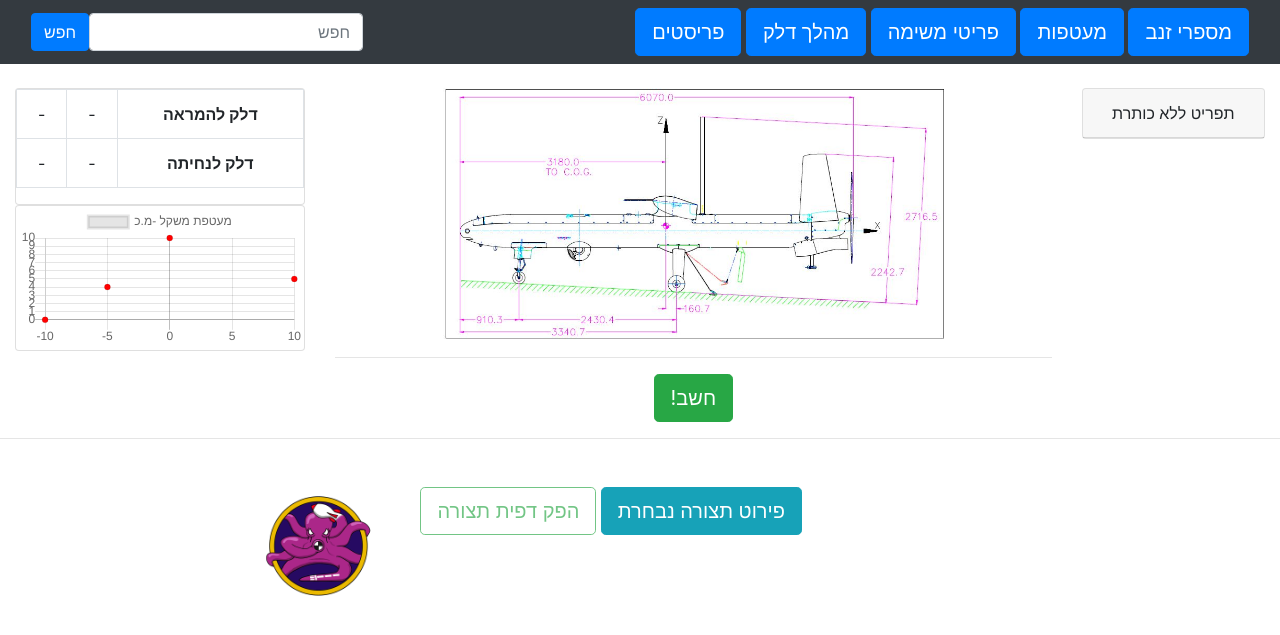
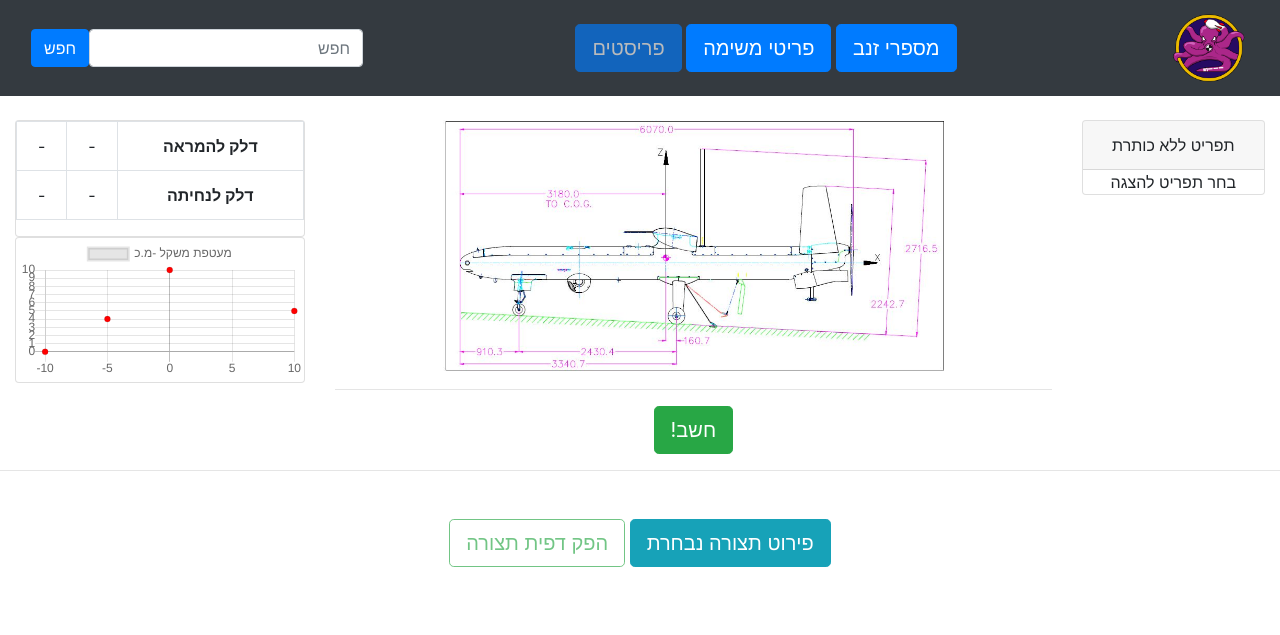
Before and after one commit to siorm2310/Tamnun, a Django app: page /hello in a window 1280 px wide. Shown: the top 635 px of the page. Run offline with Django 3.2, Linux system fonts and the light colour scheme; tables that the repository leaves empty hold one stand-in row (values such as "Sample post"); some libraries are stand-ins or nearby versions.

Commit message:
added better right menu function, removed unnecessary buttons in UAV view

```diff
--- a/TamnunMainPage/static/TamnunMainPage/css/UAV.css
+++ b/TamnunMainPage/static/TamnunMainPage/css/UAV.css
@@ -1,8 +1,8 @@
-.navbar{
+.navbar {
   direction: rtl;
 }
 
-#footer_calc{
+#footer_calc > * {
   justify-content: center;
   direction: rtl;
 }
@@ -13,21 +13,18 @@
 
 #logo {
   /* size is relative to containing block */
-    width: 90%;
-    position: sticky;
-    left: -350%;
-    top: -25%;
+  width: 5rem;
 }
 
 #schematic {
   width: 70%;
 }
 
-.modal{
+.modal {
   /* TODO: correct orientiation of modal */
   direction: rtl;
 }
 
-.table{
+.table {
   direction: rtl;
 }
--- a/TamnunMainPage/static/TamnunMainPage/js/UAV.js
+++ b/TamnunMainPage/static/TamnunMainPage/js/UAV.js
@@ -3,11 +3,8 @@ const aircraftType = JSON.parse(
   document.getElementById("aircraftType").textContent
 );
 const aircrafts = JSON.parse(document.getElementById("aircrafts").textContent);
-const items = JSON.parse(document.getElementById("items").textContent);
-jsonz = {
-  A: "a",
-  B: "b",
-};
+const ACitems = JSON.parse(document.getElementById("JsonACitems").textContent);
+jsonz = { A: "a", B: "b" };
 /* Asyncronous events  */
 
 /* functionality */
@@ -33,6 +30,22 @@ function populateItemList(items_data) {
     }
   }
   return;
+}
+
+function populateRightMenu(data, displayData, dataName) {
+  const menuList = document.getElementById("item_list");
+  menuList.innerHTML = null; // clear existing data
+
+  if (data === []) {
+    menuList.innerHTML = '<li class="list-item">אין פריטים להצגה</li>';
+    return;
+  }
+
+  for (let el of data) {
+    const template = `<button type="button" data-id = ${el["id"]}
+    class="list-group-item list-group-item-action ${dataName}">${el[displayData]}</button>`;
+    menuList.innerHTML += template;
+  }
 }
 
 function deriveWeightAndBalanceData(serverData, desiredData) {
@@ -109,37 +122,20 @@ document.addEventListener("DOMContentLoaded", () => {
   // Navbar buttons
   document.getElementById("tail_number").addEventListener("click", () => {
     document.getElementById("menu_headline").innerHTML = "מספרי זנב";
-
-    try {
-      populateItemList(dataReceived["tailNumbers"][0]);
-    } catch (error) {
-      console.error(error);
-      populateItemList({});
-    }
-  });
-
-  document.getElementById("envelopes").addEventListener("click", () => {
-    document.getElementById("menu_headline").innerHTML = "מעטפות";
+    populateRightMenu(aircrafts, "tailNumber", "aircraft");
   });
 
   document.getElementById("items").addEventListener("click", () => {
     document.getElementById("menu_headline").innerHTML = "פריטי משימה";
-    try {
-      populateItemList(dataReceived["items"][0]);
-    } catch (error) {
-      console.error(error);
-      populateItemList({});
-    }
-  });
-
-  document.getElementById("fuelflow").addEventListener("click", () => {
-    document.getElementById("menu_headline").innerHTML = "מהלכי דלק";
+    populateRightMenu(ACitems, "itemName", "ACitems");
   });
 
   document.getElementById("presets").addEventListener("click", () => {
     document.getElementById("menu_headline").innerHTML = "פריסטים";
   });
 
+  // Right menu buttons
+  document.querySelectorAll(".aircraft").forEach((btn) => {});
   // Footer buttons
 
   document.getElementById("generatePDF").addEventListener("click", () => {});
--- a/TamnunMainPage/templates/TamnunMainPage/UAV.html
+++ b/TamnunMainPage/templates/TamnunMainPage/UAV.html
@@ -5,7 +5,7 @@
 {% block static_files %}
 {{ aircraftType|json_script:"aircraftType" }}
 {{ aircrafts|json_script:"aircrafts" }}
-{{ items|json_script:"items" }}
+{{ items|json_script:"JsonACitems" }}
 <link rel="stylesheet" href="{% static 'TamnunMainPage/css/UAV.css' %}">
 <script defer type = "text/javascript" src="{% static 'TamnunMainPage/js/UAV.js' %}"></script>
 {% endblock %}
@@ -14,13 +14,13 @@
 
 <nav class="navbar navbar-expand-lg navbar-dark bg-dark" >
   <div class="container-fluid">
+    <img src="{% static 'TamnunMainPage/Logo.png' %}" alt="logo" srcset="" id="logo">
     <div class="btn-group-lg">
         <button type="button" class="btn btn-primary" id="tail_number">מספרי זנב</button>
-        <button type="button" class="btn btn-primary" id="envelopes">מעטפות</button>
         <button type="button" class="btn btn-primary" id="items">פריטי משימה</button>
-        <button type="button" class="btn btn-primary" id="fuelflow">מהלך דלק</button>
-        <button type="button" class="btn btn-primary" id="presets">פריסטים</button>
+        <button type="button" class="btn btn-primary" id="presets" disabled>פריסטים</button>
     </div>
+
     <form class="form-inline" action="" method="post">
       <div class="form-group">
         <input type="text" class="form-control" placeholder="חפש">
@@ -51,16 +51,13 @@
 <hr>
 <br>
     <footer class="navbar" id="footer_calc">
-      <div class="container">
+      <div class="container-fluid">
         <div class="row">
-          <div class="col-10">
+          <div class="col">
             <div class="btn-group-lg">
               <button type="button" class="btn btn-info" id="list_items" data-toggle="modal" data-target="#itemListModal">פירוט תצורה נבחרת</button>
               <button type="button" class="btn btn-outline-success" id="generatePDF" disabled>הפק דפית תצורה</button>
             </div>
-          </div>
-          <div class="col-2">
-              <img src="{% static 'TamnunMainPage/Logo.png' %}" alt="A/C schematic" srcset="" id="logo">
           </div>
         </div>
       </div>
--- a/TamnunMainPage/templates/TamnunMainPage/_item_menu.html
+++ b/TamnunMainPage/templates/TamnunMainPage/_item_menu.html
@@ -3,6 +3,6 @@
     תפריט ללא כותרת
   </div>
   <ul class="list-group" id="item_list">
-    <!-- <li class="list-group-item active">אין פריטים לתצוגה</li> -->
+    בחר תפריט להצגה
   </ul>
 </div>
```
Lines whose indentation alone changed are shown as unchanged.
